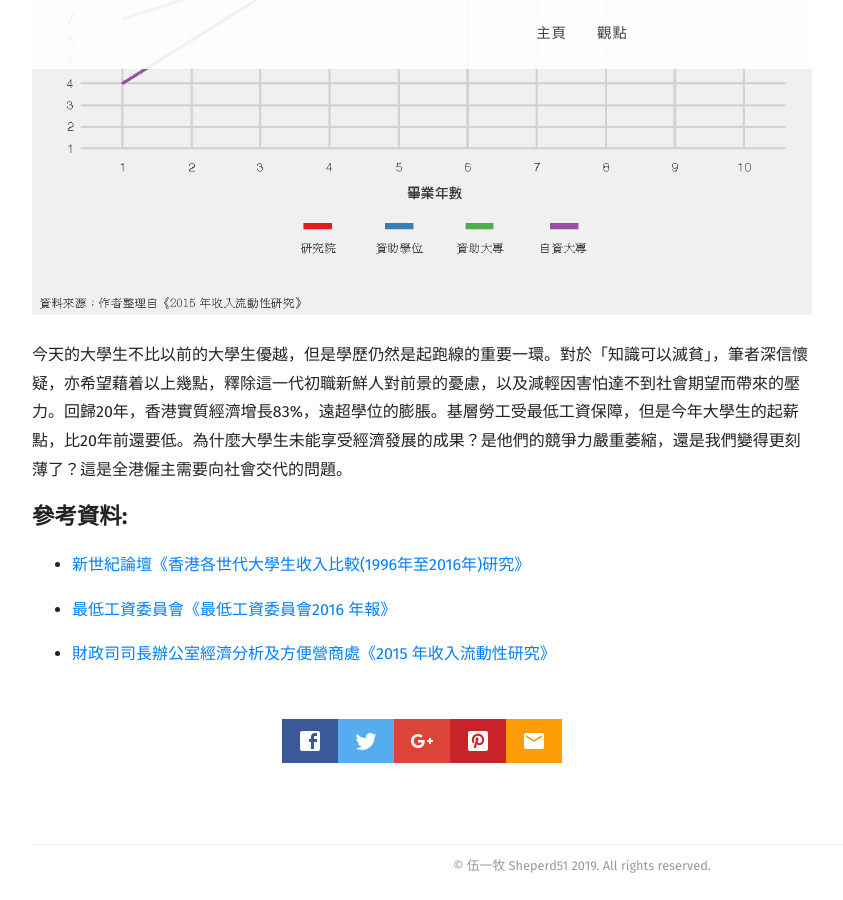
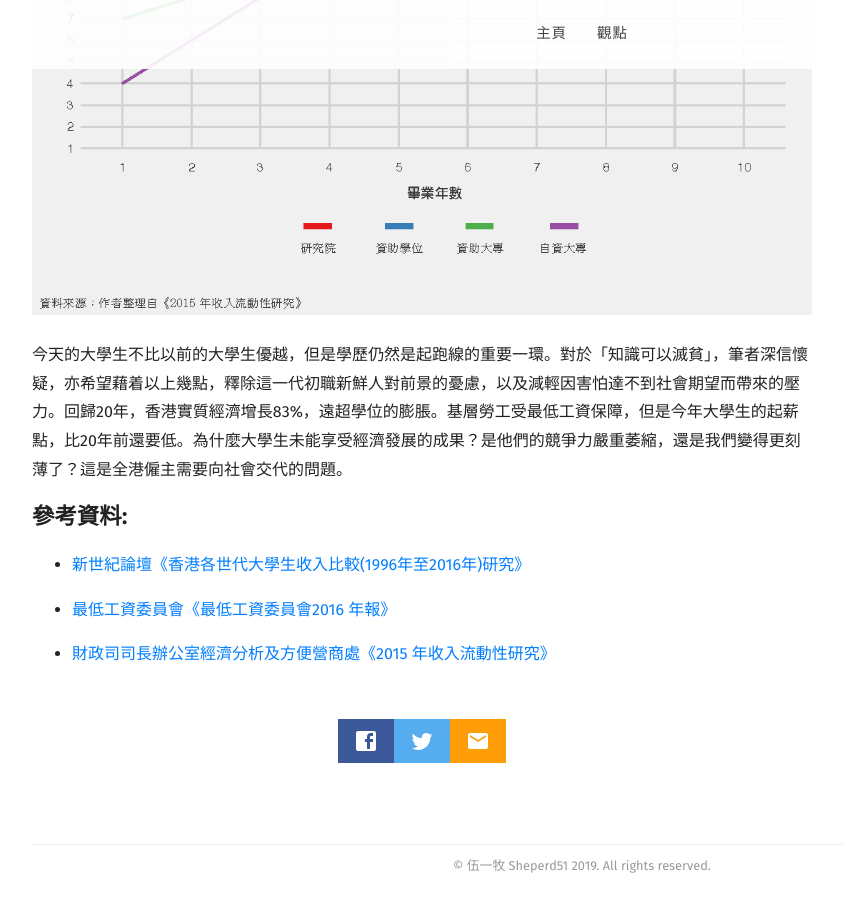
Before and after one commit to shepherd51/shepherd51.github.io, a Jekyll site: the page built from _posts/2017-08-13-uni-students_lagging-behind.md, in a window 1280 px wide and 900 px high, scrolled down 3414 px. Shown: the whole window, without its empty margins (58-901 px from the left). Built offline with Jekyll 4.4.1, drawn with Linux system fonts in a browser that asks for light colours; nearby versions of some CDN libraries; some web fonts are replaced.

Commit message:
Killing more social icons

```diff
--- a/_layouts/post.html
+++ b/_layouts/post.html
@@ -35,8 +35,8 @@ layout: default
 		{% assign share_url = page.url | absolute_url | cgi_escape %}
 		<a class="facebook" href="https://www.facebook.com/sharer/sharer.php?u={{ share_url }}">{% include social-icon.html icon="Facebook" %}</a>
 		<a class="twitter" href="https://twitter.com/intent/tweet?url={{ share_url }}&amp;text=I'm%20going%20to%20this%20event!">{% include social-icon.html icon="Twitter" %}</a>
-		<a class="google-plus" href="https://plus.google.com/share?url={{ share_url }}">{% include social-icon.html icon="Google Plus" %}</a>
-		<a class="pinterest" href="//pinterest.com/pin/create/link/?url={{ share_url }}&amp;description={{ page.description }}">{% include social-icon.html icon="Pinterest" %}</a>
+		<!--<a class="google-plus" href="https://plus.google.com/share?url={{ share_url }}">{% include social-icon.html icon="Google Plus" %}</a>-->
+		<!--<a class="pinterest" href="//pinterest.com/pin/create/link/?url={{ share_url }}&amp;description={{ page.description }}">{% include social-icon.html icon="Pinterest" %}</a>-->
 		<a class="email" href="mailto:?subject=I've%20found%20a%20great%20recipe&amp;body=Check%20it%20out%20-%20{{ share_url }}">{% include social-icon.html icon="Email" %}</a>
 	</div>
 
```
Also changed, not shown: 2 other files.
